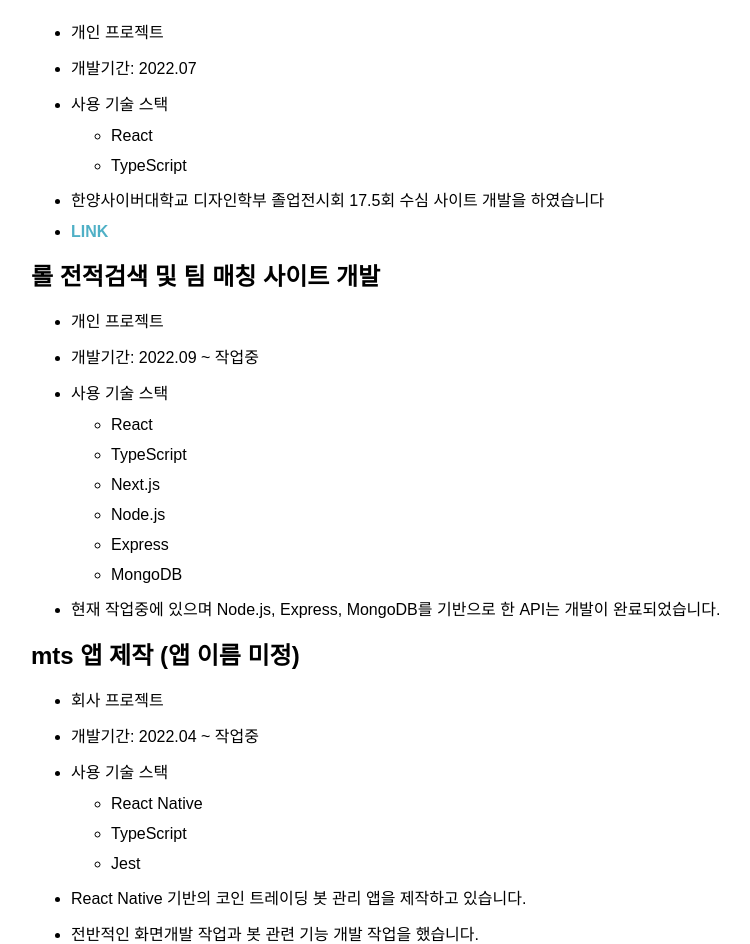
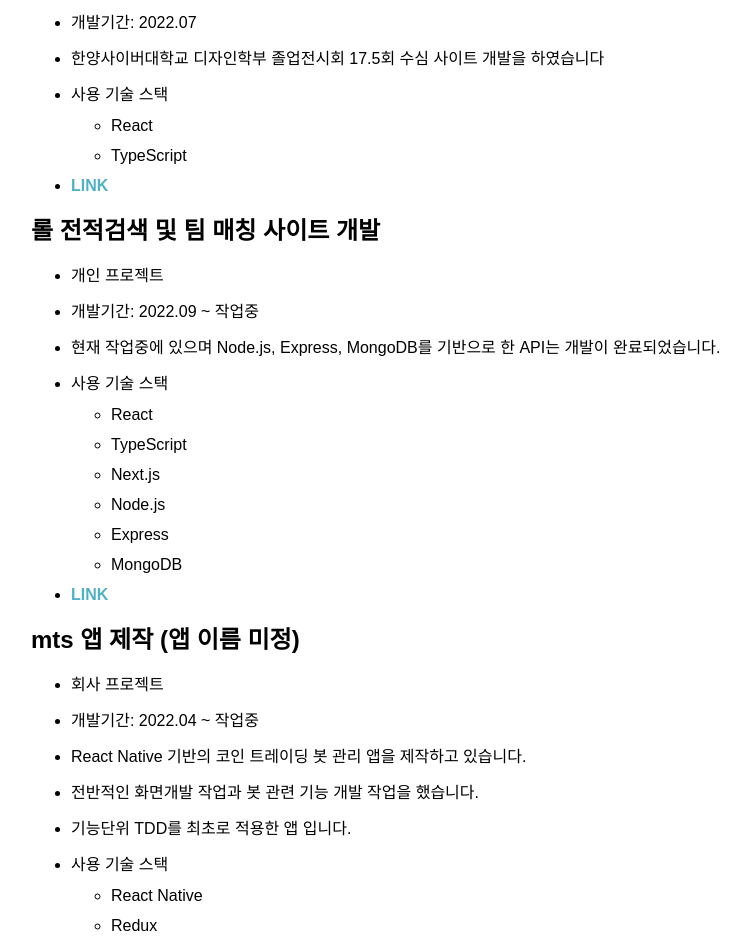
Before and after one commit to october-03/dev-portfolio-site, a Next.js app: page / in a window 1280 px wide. Shown: the part 1512-2456 px from the top of the page, without its empty margins (209-959 px from the left). Built offline with nearby package versions, Linux system fonts and the light colour scheme; a web font is replaced by a local one.

Commit message:
Source Refactoring

```diff
--- a/pages/index.tsx
+++ b/pages/index.tsx
@@ -110,6 +110,61 @@ const TechStackData = {
     'pnpm'
   ]
 }
+
+const ProjectData:ProjectDataType[] = [
+  {
+    title: 'TiOS PAY 앱 리뉴얼',
+    list: {
+      content: ['회사 프로젝트',
+      '개발기간: 2022.03 ~ 2022.05',
+      'React Native 기반의 TiOS PAY -> AP First로의 전반적인 리뉴얼된 화면 개발 작업을 하였습니다.',
+      '선물하기 관련 기능, 화면들을 중점적으로 개발했습니다'],
+      techStack: ['React Native', 'Redux', 'JavaScript', 'React']
+    },
+    link: 'https://play.google.com/store/apps/details?id=com.keepercustomerapp&hl=ko&gl=US',
+  },
+  {
+    title: 'SOOSIM 17.5 개발',
+    list: {
+      content: ['개인 프로젝트',
+        '개발기간: 2022.07',
+        '한양사이버대학교 디자인학부 졸업전시회 17.5회 수심 사이트 개발을 하였습니다',],
+      techStack: ['React', 'TypeScript'],
+    },
+    link: 'https://portal.hanyangcyber.ac.kr/Popup/GrdExhibition/17_5th/index.html'
+  },
+  {
+    title: '롤 전적검색 및 팀 매칭 사이트 개발',
+    list: {
+      content: ['개인 프로젝트',
+      '개발기간: 2022.09 ~ 작업중',
+      '현재 작업중에 있으며 Node.js, Express, MongoDB를 기반으로 한 API는 개발이 완료되었습니다.'],
+      techStack: ['React', 'TypeScript', 'Next.js', 'Node.js', 'Express', 'MongoDB']
+    },
+  },
+  {
+    title: 'mts 앱 제작 (앱 이름 미정)',
+    list: {
+      content: ['회사 프로젝트',
+        '개발기간: 2022.04 ~ 작업중',
+        'React Native 기반의 코인 트레이딩 봇 관리 앱을 제작하고 있습니다.',
+        '전반적인 화면개발 작업과 봇 관련 기능 개발 작업을 했습니다.',
+        '기능단위 TDD를 최초로 적용한 앱 입니다.'],
+      techStack: ['React Native', 'Redux', 'TypeSciprt', 'Jest']
+    },
+  },
+  {
+    title: '거래 관련 앱 제작 (앱 이름 미정)',
+    list: {
+      content: ['회사 프로젝트',
+      '개발기간: 2022.04 ~ 작업중',
+      'React Native 기반의 거래소 앱을 제작하고 있습니다.',
+      '전반적인 화면개발 작업과 경매 기능 개발, 회원 정보 관련 기능 개발작업을 했습니다.'],
+      techStack: ['React Native', 'React', 'TypeScript', 'Jest']
+    }
+  }
+]
+
 const Home: NextPage = () => {
   return (
     <Wrapper>
@@ -151,13 +206,6 @@ const Home: NextPage = () => {
         <ContentWrapper>
           <Title>기술스택</Title>
           <ListWrapper>
-            {/*<List>TypeScript</List>*/}
-            {/*<List>ES6</List>*/}
-            {/*<List>React</List>*/}
-            {/*<List>React Hooks</List>*/}
-            {/*<List>Redux</List>*/}
-            {/*<List>Next.js</List>*/}
-            {/*<List>React Native</List>*/}
             {TechStackData.usable.map((data, index)=>{return <List key={index}>{data}</List>})}
           </ListWrapper>
         </ContentWrapper>
@@ -168,81 +216,43 @@ const Home: NextPage = () => {
           </ListWrapper>
         </ContentWrapper>
         <ContentWrapper>
-          <Title>프로젝트</Title>
-          <SubTitle>TiOS PAY 앱 리뉴얼</SubTitle>
-          <ListWrapper>
-            <List>회사 프로젝트</List>
-            <List>개발기간: 2022.03 ~ 2022.05</List>
-            <List>사용 기술 스택</List>
-            <ListWrapper>
-              <List>React Native</List>
-              <List>Redux</List>
-              <List>JavaScript</List>
-              <List>React</List>
-            </ListWrapper>
-            <List>{`React Native 기반의 TiOS PAY -> AP First로의 전반적인 리뉴얼된 화면 개발 작업을 하였습니다.`}</List>
-            <List>선물하기 관련 기능, 화면들을 중점적으로 개발했습니다</List>
-            <List><Link href='https://play.google.com/store/apps/details?id=com.keepercustomerapp&hl=ko&gl=US' target='_blank'>LINK</Link></List>
-          </ListWrapper>
-          <SubTitle>SOOSIM 17.5 개발</SubTitle>
-          <ListWrapper>
-            <List>개인 프로젝트</List>
-            <List>개발기간: 2022.07</List>
-            <List>사용 기술 스택</List>
-            <ListWrapper>
-              <List>React</List>
-              <List>TypeScript</List>
-            </ListWrapper>
-            <List>{`한양사이버대학교 디자인학부 졸업전시회 17.5회 수심 사이트 개발을 하였습니다`}</List>
-            <List><Link href='https://portal.hanyangcyber.ac.kr/Popup/GrdExhibition/17_5th/index.html' target='_blank'>LINK</Link></List>
-          </ListWrapper>
-          <SubTitle>롤 전적검색 및 팀 매칭 사이트 개발</SubTitle>
-          <ListWrapper>
-            <List>개인 프로젝트</List>
-            <List>개발기간: 2022.09 ~ 작업중</List>
-            <List>사용 기술 스택</List>
-            <ListWrapper>
-              <List>React</List>
-              <List>TypeScript</List>
-              <List>Next.js</List>
-              <List>Node.js</List>
-              <List>Express</List>
-              <List>MongoDB</List>
-            </ListWrapper>
-            <List>{`현재 작업중에 있으며 Node.js, Express, MongoDB를 기반으로 한 API는 개발이 완료되었습니다.`}</List>
-          </ListWrapper>
-          <SubTitle>mts 앱 제작 (앱 이름 미정)</SubTitle>
-          <ListWrapper>
-            <List>회사 프로젝트</List>
-            <List>개발기간: 2022.04 ~ 작업중</List>
-            <List>사용 기술 스택</List>
-            <ListWrapper>
-              <List>React Native</List>
-              <List>TypeScript</List>
-              <List>Jest</List>
-            </ListWrapper>
-            <List>{`React Native 기반의 코인 트레이딩 봇 관리 앱을 제작하고 있습니다.`}</List>
-            <List>전반적인 화면개발 작업과 봇 관련 기능 개발 작업을 했습니다.</List>
-            <List>기능단위 TDD를 최초로 적용한 앱 입니다.</List>
-          </ListWrapper>
-          <SubTitle>거래 관련 앱 제작 (앱 이름 미정)</SubTitle>
-          <ListWrapper>
-            <List>회사 프로젝트</List>
-            <List>개발기간: 2022.04 ~ 작업중</List>
-            <List>사용 기술 스택</List>
-            <ListWrapper>
-              <List>React Native</List>
-              <List>React</List>
-              <List>TypeScript</List>
-              <List>Jest</List>
-            </ListWrapper>
-            <List>{`React Native 기반의 거래소 앱을 제작하고 있습니다.`}</List>
-            <List>전반적인 화면개발 작업과 경매 기능 개발, 회원 정보 관련 기능 개발작업을 했습니다.</List>
-          </ListWrapper>
+          {ProjectData.map((data, index)=>{
+            return (
+                <div key={index}>
+                  <SubTitle>{data.title}</SubTitle>
+                  <ListWrapper>
+                    {data.list.content.map((content, index)=>{
+                      return (
+                          <List key={index}>{content}</List>
+                      )
+                    })}
+                    <List>사용 기술 스택</List>
+                    <ListWrapper>
+                      {data.list.techStack.map((techStack, index)=>{
+                        return (
+                            <List key={index}>{techStack}</List>
+                        )
+                      })}
+                    </ListWrapper>
+                    <List><Link href={data.link} target='_blank'>LINK</Link></List>
+                  </ListWrapper>
+                </div>
+            )})}
         </ContentWrapper>
       </InnerWrapper>
     </Wrapper>
   )
 }
 
+type ProjectDataType = {
+  title: string,
+  list: listType,
+  link?: string,
+}
+
+type listType = {
+  content: string[],
+  techStack: string[],
+}
+
 export default Home
```
